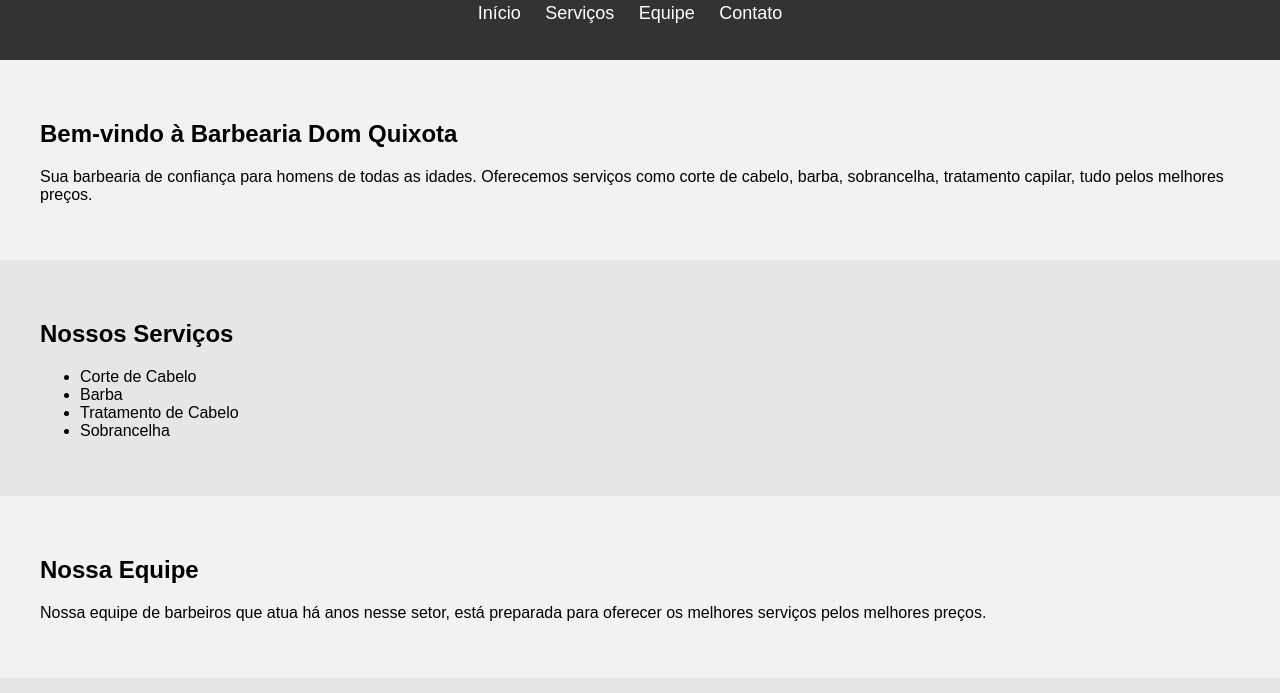
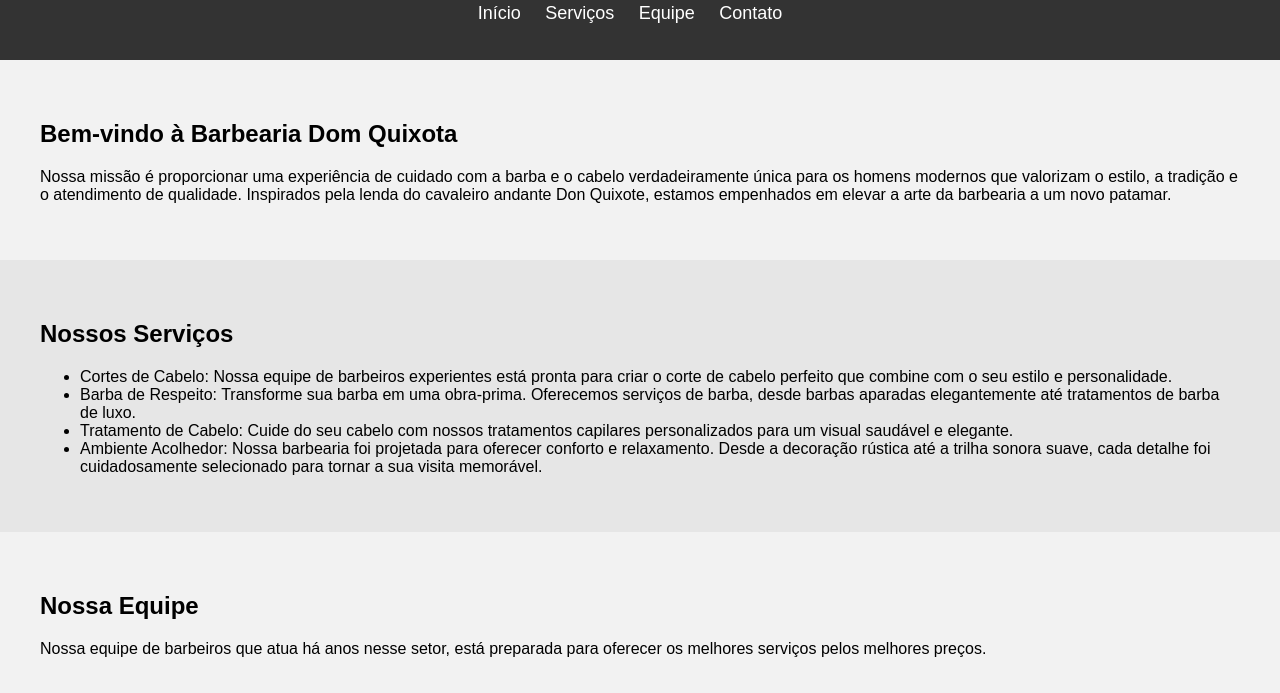
Before and after one commit to Lucasdelas07/Barbearia-Dom-Quixota, a plain HTML site: page index.html in a window 1280 px wide. Shown: the part 107-800 px from the top of the page. Drawn offline with Linux system fonts and the light colour scheme.

Commit message:
Update index.html

```diff
--- a/index.html
+++ b/index.html
@@ -22,16 +22,16 @@
 
     <section id="inicio">
         <h2>Bem-vindo à Barbearia Dom Quixota</h2>
-        <p>Sua barbearia de confiança para homens de todas as idades. Oferecemos serviços como corte de cabelo, barba, sobrancelha, tratamento capilar, tudo pelos melhores preços.</p>
+        <p>Nossa missão é proporcionar uma experiência de cuidado com a barba e o cabelo verdadeiramente única para os homens modernos que valorizam o estilo, a tradição e o atendimento de qualidade. Inspirados pela lenda do cavaleiro andante Don Quixote, estamos empenhados em elevar a arte da barbearia a um novo patamar.</p>
     </section>
 
     <section id="servicos">
         <h2>Nossos Serviços</h2>
         <ul>
-            <li>Corte de Cabelo</li>
-            <li>Barba</li>
-            <li>Tratamento de Cabelo</li>
-            <li>Sobrancelha</li>
+            <li>Cortes de Cabelo: Nossa equipe de barbeiros experientes está pronta para criar o corte de cabelo perfeito que combine com o seu estilo e personalidade.</li>
+            <li>Barba de Respeito: Transforme sua barba em uma obra-prima. Oferecemos serviços de barba, desde barbas aparadas elegantemente até tratamentos de barba de luxo.</li>
+            <li>Tratamento de Cabelo: Cuide do seu cabelo com nossos tratamentos capilares personalizados para um visual saudável e elegante.</li>
+            <li>Ambiente Acolhedor: Nossa barbearia foi projetada para oferecer conforto e relaxamento. Desde a decoração rústica até a trilha sonora suave, cada detalhe foi cuidadosamente selecionado para tornar a sua visita memorável.</li>
         </ul>
     </section>
 
```
